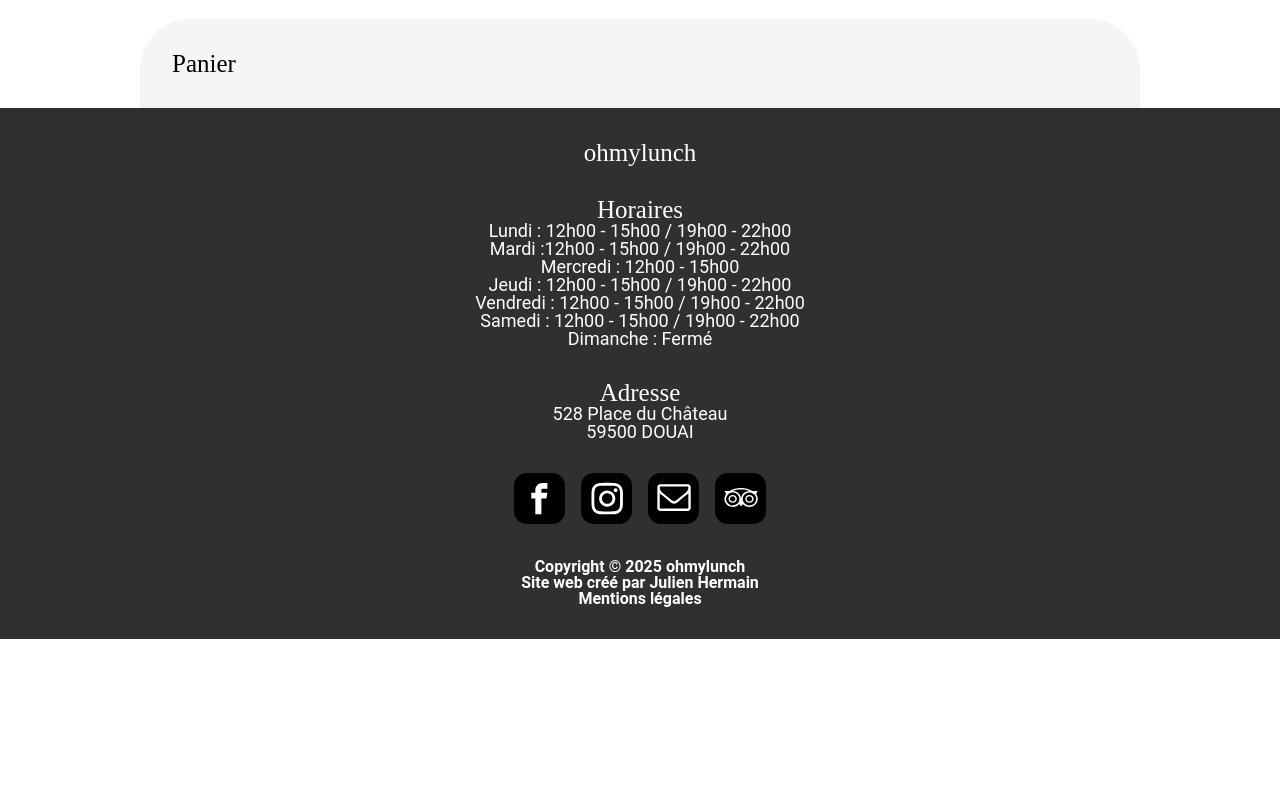
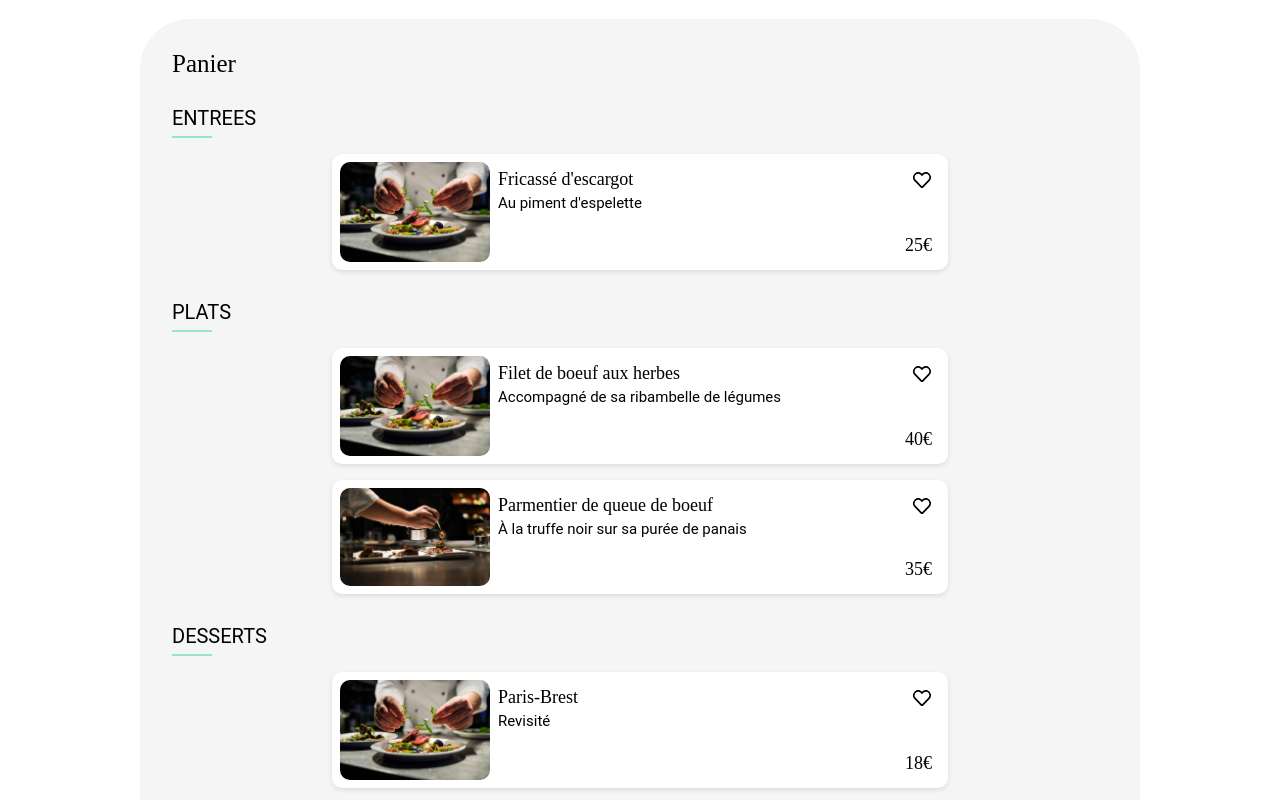
Before and after one commit to julien382/ohmylunch, a React (Vite) app: page /Panier in a window 1280 px wide. Shown: the part 440-1240 px from the top of the page. Before the commit the page ends 1079 px from the top, so only its background shows below. Built offline with nearby package versions, Linux system fonts and the light colour scheme; a web font is replaced by a local one.

Commit message:
add content cart

```diff
--- a/src/components/Cart/Cart.jsx
+++ b/src/components/Cart/Cart.jsx
@@ -1,10 +1,45 @@
+import LaCarteCard from '../LaCarteCard/LaCarteCard'
 import './Cart.scss'
+
+import entree1 from '../../assets/img/plat.jpg';
+import entree2 from '../../assets/img/plat2.jpg';
 
 const Cart = () => {
     return (
         <div className='cart'>
                 <h2 className='cartTitle'>Panier</h2>
 
+                <div className='laCarteTypePlatsContainer'>
+                <h3 className='laCarteTypePlats'>ENTREES</h3>
+
+                <span className='laCarteTypePlatsBarre'></span>
+
+                <div className='laCarteCards'>
+                    <LaCarteCard img={entree1} title={"Fricassé d'escargot"} text={"Au piment d'espelette"} price={"25€"} />
+                </div>
+            </div>
+
+            <div className='laCarteTypePlatsContainer'>
+                <h3 className='laCarteTypePlats'>PLATS</h3>
+
+                <span className='laCarteTypePlatsBarre'></span>
+
+                <div className='laCarteCards'>
+                    <LaCarteCard img={entree1} title={"Filet de boeuf aux herbes"} text={"Accompagné de sa ribambelle de légumes"} price={"40€"} />
+                    <LaCarteCard img={entree2} title={"Parmentier de queue de boeuf"} text={"À la truffe noir sur sa purée de panais"} price={"35€"}  />
+                </div>
+            </div>
+
+            <div className='laCarteTypePlatsContainer'>
+                <h3 className='laCarteTypePlats'>DESSERTS</h3>
+
+                <span className='laCarteTypePlatsBarre'></span>
+
+                <div className='laCarteCards'>
+                    <LaCarteCard img={entree1} title={"Paris-Brest"} text={"Revisité"} price={"18€"} />
+                </div>
+            </div>
+
         </div>
     )
 }
```
Also changed, not shown: 3 other files (tests, documents, lock files or other folders).
